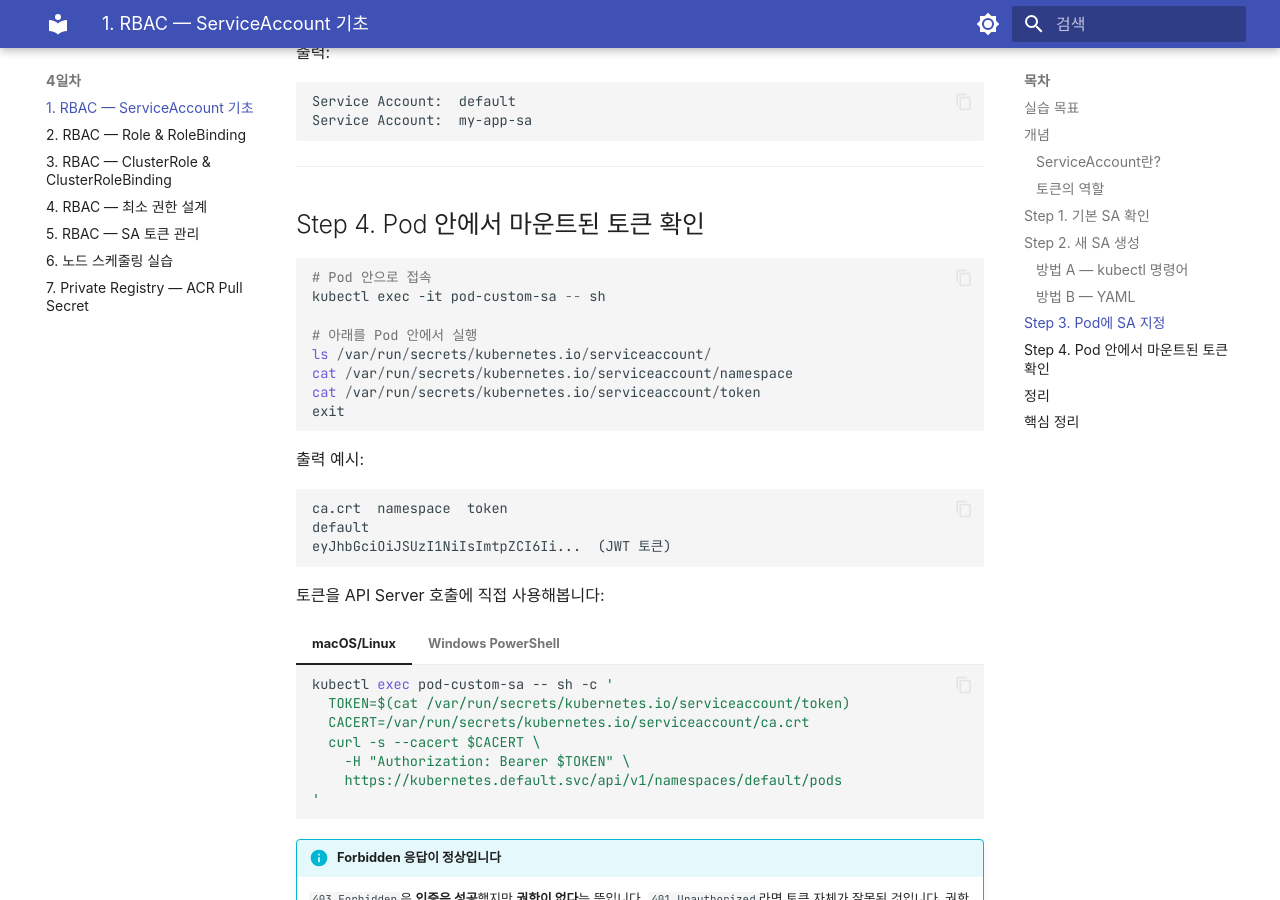
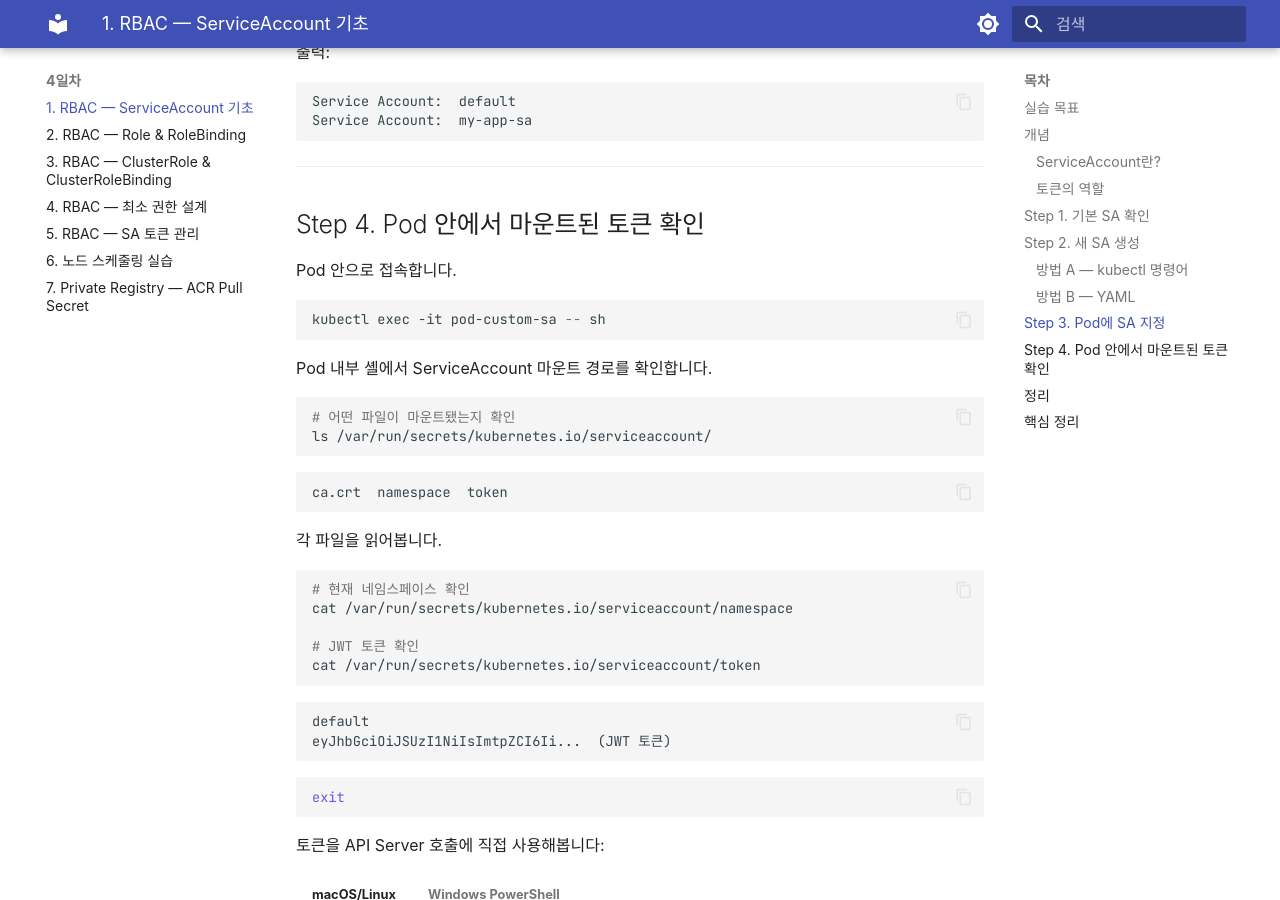
Before and after one commit to skilleat-labs/k8s-for-4days, an MkDocs documentation site: the page built from docs/day4/rbac-01-serviceaccount.md, in a window 1280 px wide and 900 px high, scrolled down 3021 px. Built offline with MkDocs 1.6.1 and Material for MkDocs 9.7.7, drawn with Linux system fonts in a browser that asks for light colours; some web fonts are replaced.

Commit message:
Separate Step 4 exec commands: ls first, then cat token
Co-Authored-By: Claude Sonnet 4.6 <noreply@anthropic.com>

````diff
--- a/docs/day4/rbac-01-serviceaccount.md
+++ b/docs/day4/rbac-01-serviceaccount.md
@@ -160,22 +160,40 @@ Service Account:  my-app-sa
 
 ## Step 4. Pod 안에서 마운트된 토큰 확인
 
+Pod 안으로 접속합니다.
+
 ```powershell
-# Pod 안으로 접속
 kubectl exec -it pod-custom-sa -- sh
-
-# 아래를 Pod 안에서 실행
-ls /var/run/secrets/kubernetes.io/serviceaccount/
-cat /var/run/secrets/kubernetes.io/serviceaccount/namespace
-cat /var/run/secrets/kubernetes.io/serviceaccount/token
-exit
 ```
 
-출력 예시:
+Pod 내부 셸에서 ServiceAccount 마운트 경로를 확인합니다.
+
+```sh
+# 어떤 파일이 마운트됐는지 확인
+ls /var/run/secrets/kubernetes.io/serviceaccount/
+```
+
 ```
 ca.crt  namespace  token
+```
+
+각 파일을 읽어봅니다.
+
+```sh
+# 현재 네임스페이스 확인
+cat /var/run/secrets/kubernetes.io/serviceaccount/namespace
+
+# JWT 토큰 확인
+cat /var/run/secrets/kubernetes.io/serviceaccount/token
+```
+
+```
 default
 eyJhbGciOiJSUzI1NiIsImtpZCI6Ii...  (JWT 토큰)
+```
+
+```sh
+exit
 ```
 
 토큰을 API Server 호출에 직접 사용해봅니다:
````
